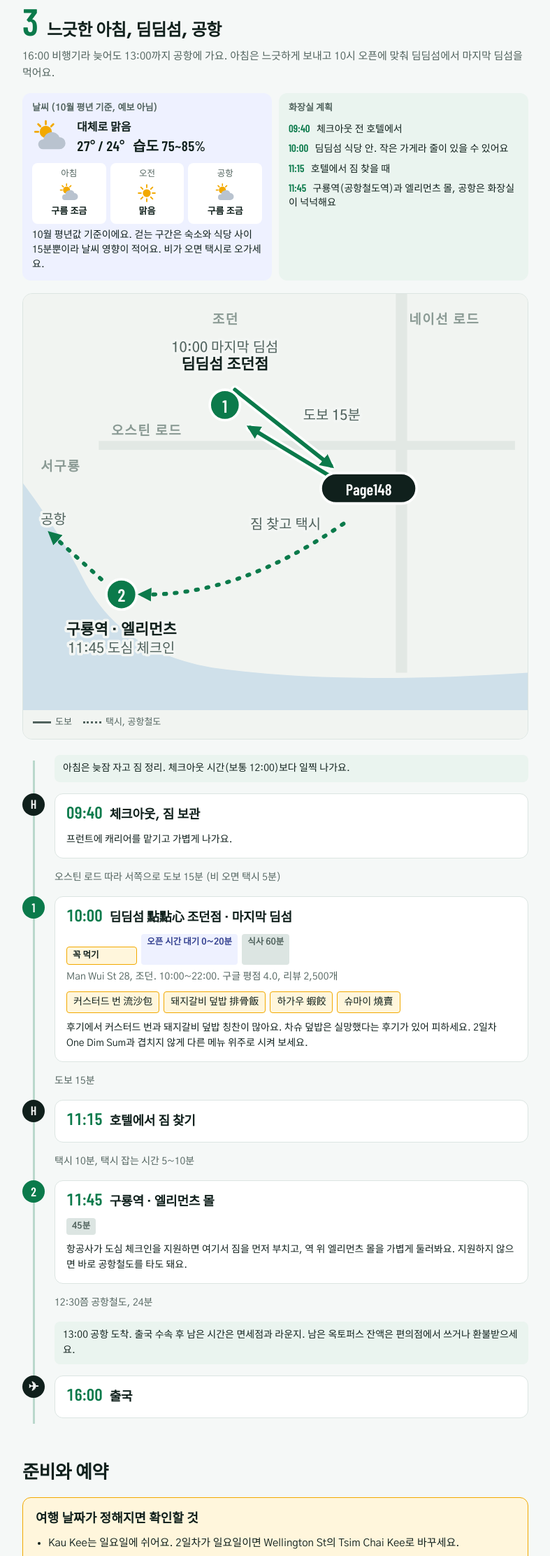
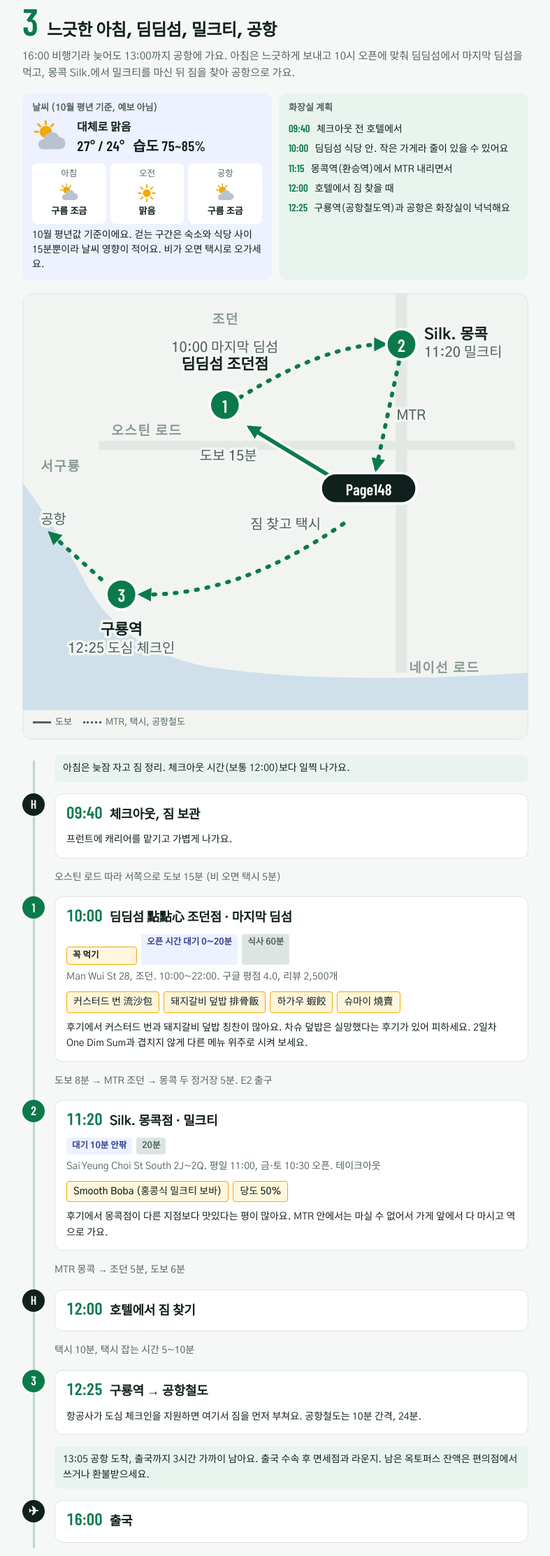
Before and after one commit to ghlee3401/travel2, a plain HTML site: page index.html in a window 1280 px wide. Shown: the part 8664-10888 px from the top of the page at 70% size, without its empty margins (246-1033 px from the left). Drawn offline with nearby package versions, Linux system fonts and the light colour scheme.

Commit message:
3일차: 딤딤섬 후 몽콕 Silk. 밀크티, 호텔에서 짐 찾고 공항
11:20 Silk. 몽콕점, 12:00 짐 찾기, 12:25 구룡역, 13:05 공항.
엘리먼츠 들르기는 뺌. 지도, 화장실 계획, 예약표 갱신. 캐시 버전 v17.

Co-Authored-By: Claude Opus 5.5 <noreply@anthropic.com>
Claude-Session: https://claude.ai/code/session_01EoGM9A9zeLnYAZgyHFJxHU

```diff
--- a/index.html
+++ b/index.html
@@ -422,16 +422,17 @@ footer{padding-block:26px 40px;color:var(--sub);font-size:13px}
 
 <!-- ===================== DAY 3 ===================== -->
 <section id="day3" class="d3">
-  <div class="dayhead"><span class="n">3</span><h2>느긋한 아침, 딤딤섬, 공항</h2></div>
-  <p class="lead">16:00 비행기라 늦어도 13:00까지 공항에 가요. 아침은 느긋하게 보내고 10시 오픈에 맞춰 딤딤섬에서 마지막 딤섬을 먹어요.</p>
+  <div class="dayhead"><span class="n">3</span><h2>느긋한 아침, 딤딤섬, 밀크티, 공항</h2></div>
+  <p class="lead">16:00 비행기라 늦어도 13:00까지 공항에 가요. 아침은 느긋하게 보내고 10시 오픈에 맞춰 딤딤섬에서 마지막 딤섬을 먹고, 몽콕 Silk.에서 밀크티를 마신 뒤 짐을 찾아 공항으로 가요.</p>
 
   <div class="daybox">
     <div class="wx"><b>날씨 (10월 평년 기준, 예보 아님)</b><div class="wxtop"><svg role="img" aria-label="대체로 맑음"><use href="#i-partly"></use></svg><div><span class="wxsky">대체로 맑음</span><span class="wxv">27° / 24°</span><span class="wxv">습도 75~85%</span></div></div><div class="wxparts"><div>아침<svg aria-hidden="true"><use href="#i-partly"></use></svg><b>구름 조금</b></div><div>오전<svg aria-hidden="true"><use href="#i-sun"></use></svg><b>맑음</b></div><div>공항<svg aria-hidden="true"><use href="#i-partly"></use></svg><b>구름 조금</b></div></div><p>10월 평년값 기준이에요. 걷는 구간은 숙소와 식당 사이 15분뿐이라 날씨 영향이 적어요. 비가 오면 택시로 오가세요.</p></div>
     <div class="wc"><b>화장실 계획</b><ul>
       <li><em>09:40</em> 체크아웃 전 호텔에서</li>
       <li><em>10:00</em> 딤딤섬 식당 안. 작은 가게라 줄이 있을 수 있어요</li>
-      <li><em>11:15</em> 호텔에서 짐 찾을 때</li>
-      <li><em>11:45</em> 구룡역(공항철도역)과 엘리먼츠 몰, 공항은 화장실이 넉넉해요</li>
+      <li><em>11:15</em> 몽콕역(환승역)에서 MTR 내리면서</li>
+      <li><em>12:00</em> 호텔에서 짐 찾을 때</li>
+      <li><em>12:25</em> 구룡역(공항철도역)과 공항은 화장실이 넉넉해요</li>
     </ul></div>
   </div>
 
@@ -442,13 +443,14 @@ footer{padding-block:26px 40px;color:var(--sub);font-size:13px}
     <path d="M0 150 L0 330 L400 330 L400 300 Q250 310 150 296 Q80 284 50 230 Q30 190 0 150 Z" fill="#CFE0EA"></path>
     <path d="M300 0 L300 300" stroke="#E2E8E4" stroke-width="9"></path>
     <path d="M60 120 L390 120" stroke="#E2E8E4" stroke-width="7"></path>
-    <text class="area" x="306" y="24">네이선 로드</text>
+    <text class="area" x="306" y="300">네이선 로드</text>
     <text class="area" x="70" y="112">오스틴 로드</text>
     <text class="area" x="14" y="140">서구룡</text>
     <text class="area" x="150" y="24">조던</text>
-    <g class="cs"><path d="M256 152 L180 106"></path><path d="M168 76 L244 136"></path></g>
+    <g class="cs"><path d="M256 152 L180 106"></path></g>
     <g class="rt" stroke="#0B7A4B">
-      <path d="M168 76 L244 136" marker-end="url(#m3)"></path>
+      <path class="dash" d="M172 82 Q240 40 286 40" marker-end="url(#m3)"></path>
+      <path class="dash" d="M298 54 L280 138" marker-end="url(#m3)"></path>
       <path d="M256 152 L180 106" marker-end="url(#m3)"></path>
       <path class="dash" d="M254 182 Q170 240 94 238" marker-end="url(#m3)"></path>
       <path class="dash" d="M62 226 L22 190" marker-end="url(#m3)"></path>
@@ -456,16 +458,18 @@ footer{padding-block:26px 40px;color:var(--sub);font-size:13px}
     <rect x="236" y="142" width="76" height="24" rx="12" fill="#10201C" stroke="#fff" stroke-width="2"></rect>
     <text class="pill" x="274" y="154.5">Page148</text>
     <g fill="#0B7A4B" stroke="#fff" stroke-width="2">
-      <circle cx="160" cy="88" r="12"></circle><circle cx="78" cy="238" r="12"></circle>
+      <circle cx="160" cy="88" r="12"></circle><circle cx="300" cy="40" r="12"></circle><circle cx="78" cy="238" r="12"></circle>
     </g>
-    <text class="num" x="160" y="88.5">1</text><text class="num" x="78" y="238.5">2</text>
+    <text class="num" x="160" y="88.5">1</text><text class="num" x="300" y="40.5">2</text><text class="num" x="78" y="238.5">3</text>
     <text class="nm" x="160" y="60" text-anchor="middle">딤딤섬 조던점</text><text class="tm" x="160" y="46" text-anchor="middle">10:00 마지막 딤섬</text>
-    <text class="tm" x="222" y="100">도보 15분</text>
+    <text class="tm" x="140" y="132">도보 15분</text>
+    <text class="nm" x="318" y="36">Silk. 몽콕</text><text class="tm" x="318" y="50">11:20 밀크티</text>
+    <text class="tm" x="296" y="100">MTR</text>
     <text class="tm" x="236" y="186" text-anchor="end">짐 찾고 택시</text>
-    <text class="nm" x="78" y="270" text-anchor="middle">구룡역 · 엘리먼츠</text><text class="tm" x="78" y="284" text-anchor="middle">11:45 도심 체크인</text>
+    <text class="nm" x="78" y="270" text-anchor="middle">구룡역</text><text class="tm" x="78" y="284" text-anchor="middle">12:25 도심 체크인</text>
     <text class="tm" x="14" y="182">공항</text>
   </svg>
-  <div class="legend"><span><i></i>도보</span><span><i class="dash"></i>택시, 공항철도</span></div>
+  <div class="legend"><span><i></i>도보</span><span><i class="dash"></i>MTR, 택시, 공항철도</span></div>
   </div>
 
   <ol class="tl">
@@ -477,14 +481,18 @@ footer{padding-block:26px 40px;color:var(--sub);font-size:13px}
       <p class="where">Man Wui St 28, 조던. 10:00~22:00. 구글 평점 4.0, 리뷰 2,500개</p>
       <ul class="eat"><li>커스터드 번 流沙包</li><li>돼지갈비 덮밥 排骨飯</li><li>하가우 蝦餃</li><li>슈마이 燒賣</li></ul>
       <p class="tip">후기에서 커스터드 번과 돼지갈비 덮밥 칭찬이 많아요. 차슈 덮밥은 실망했다는 후기가 있어 피하세요. 2일차 One Dim Sum과 겹치지 않게 다른 메뉴 위주로 시켜 보세요.</p></div></li>
-    <li class="move">도보 15분</li>
-    <li class="stop"><div class="no h">H</div><div class="body"><div class="hd"><time>11:15</time><h3>호텔에서 짐 찾기</h3></div></div></li>
+    <li class="move">도보 8분 → MTR 조던 → 몽콕 두 정거장 5분. E2 출구</li>
+    <li class="stop"><div class="no">2</div><div class="body"><div class="hd"><time>11:20</time><h3>Silk. 몽콕점 · 밀크티</h3></div>
+      <div class="chips"><span class="chip wait">대기 10분 안팎</span><span class="chip">20분</span></div>
+      <p class="where">Sai Yeung Choi St South 2J~2Q. 평일 11:00, 금·토 10:30 오픈. 테이크아웃</p>
+      <ul class="eat"><li>Smooth Boba (홍콩식 밀크티 보바)</li><li>당도 50%</li></ul>
+      <p class="tip">후기에서 몽콕점이 다른 지점보다 맛있다는 평이 많아요. MTR 안에서는 마실 수 없어서 가게 앞에서 다 마시고 역으로 가요.</p></div></li>
+    <li class="move">MTR 몽콕 → 조던 5분, 도보 6분</li>
+    <li class="stop"><div class="no h">H</div><div class="body"><div class="hd"><time>12:00</time><h3>호텔에서 짐 찾기</h3></div></div></li>
     <li class="move">택시 10분, 택시 잡는 시간 5~10분</li>
-    <li class="stop"><div class="no">2</div><div class="body"><div class="hd"><time>11:45</time><h3>구룡역 · 엘리먼츠 몰</h3></div>
-      <div class="chips"><span class="chip">45분</span></div>
-      <p class="tip">항공사가 도심 체크인을 지원하면 여기서 짐을 먼저 부치고, 역 위 엘리먼츠 몰을 가볍게 둘러봐요. 지원하지 않으면 바로 공항철도를 타도 돼요.</p></div></li>
-    <li class="move">12:30쯤 공항철도, 24분</li>
-    <li class="rest"><span>13:00 공항 도착. 출국 수속 후 남은 시간은 면세점과 라운지. 남은 옥토퍼스 잔액은 편의점에서 쓰거나 환불받으세요.</span></li>
+    <li class="stop"><div class="no">3</div><div class="body"><div class="hd"><time>12:25</time><h3>구룡역 → 공항철도</h3></div>
+      <p class="tip">항공사가 도심 체크인을 지원하면 여기서 짐을 먼저 부쳐요. 공항철도는 10분 간격, 24분.</p></div></li>
+    <li class="rest"><span>13:05 공항 도착, 출국까지 3시간 가까이 남아요. 출국 수속 후 면세점과 라운지. 남은 옥토퍼스 잔액은 편의점에서 쓰거나 환불받으세요.</span></li>
     <li class="stop"><div class="no h">✈</div><div class="body"><div class="hd"><time>16:00</time><h3>출국</h3></div></div></li>
   </ol>
 </section>
@@ -508,8 +516,8 @@ footer{padding-block:26px 40px;color:var(--sub);font-size:13px}
       <tr><td>Ho Lee Fook 저녁</td><td>2일차 19:00</td><td>미슐랭 가이드 사이트 예약. 거위구이를 미리 남겨 달라고 메모</td></tr>
       <tr><td>피크트램 + 스카이테라스 428</td><td>2일차 16:00</td><td>공식 사이트, Klook, KKday. 미리 사도 탑승 줄은 따로 서요</td></tr>
       <tr><td>공항철도 왕복</td><td>1일차, 3일차</td><td>Klook 등 QR 티켓이 현장보다 싸요. 옥토퍼스로 찍어도 돼요</td></tr>
-      <tr><td>호텔 짐 보관</td><td>3일차 09:40~11:15</td><td>Page148에 체크아웃 후 짐 보관 가능한지 메일로 확인</td></tr>
-      <tr><td>도심 체크인</td><td>3일차 11:45</td><td>항공사가 구룡역 도심 체크인을 하는지 확인. 되면 짐을 거기서 부쳐요</td></tr>
+      <tr><td>호텔 짐 보관</td><td>3일차 09:40~12:00</td><td>Page148에 체크아웃 후 짐 보관 가능한지 메일로 확인</td></tr>
+      <tr><td>도심 체크인</td><td>3일차 12:25</td><td>항공사가 구룡역 도심 체크인을 하는지 확인. 되면 짐을 거기서 부쳐요</td></tr>
       <tr><td>데이터</td><td>도착 즉시</td><td>eSIM이나 로밍. 지도와 번역을 계속 써서 하루 1~2GB는 써요</td></tr>
       <tr><td>여행자 보험</td><td>출발 전</td><td>휴대품 도난과 항공 지연 포함 상품</td></tr>
     </table></div></div>
--- a/sw.js
+++ b/sw.js
@@ -1,5 +1,5 @@
 /* 홍콩 여행앱 service worker — offline cache-first */
-var CACHE = "hk-trip-v16";
+var CACHE = "hk-trip-v17";
 var ASSETS = [
   "./",
   "./index.html",
```
